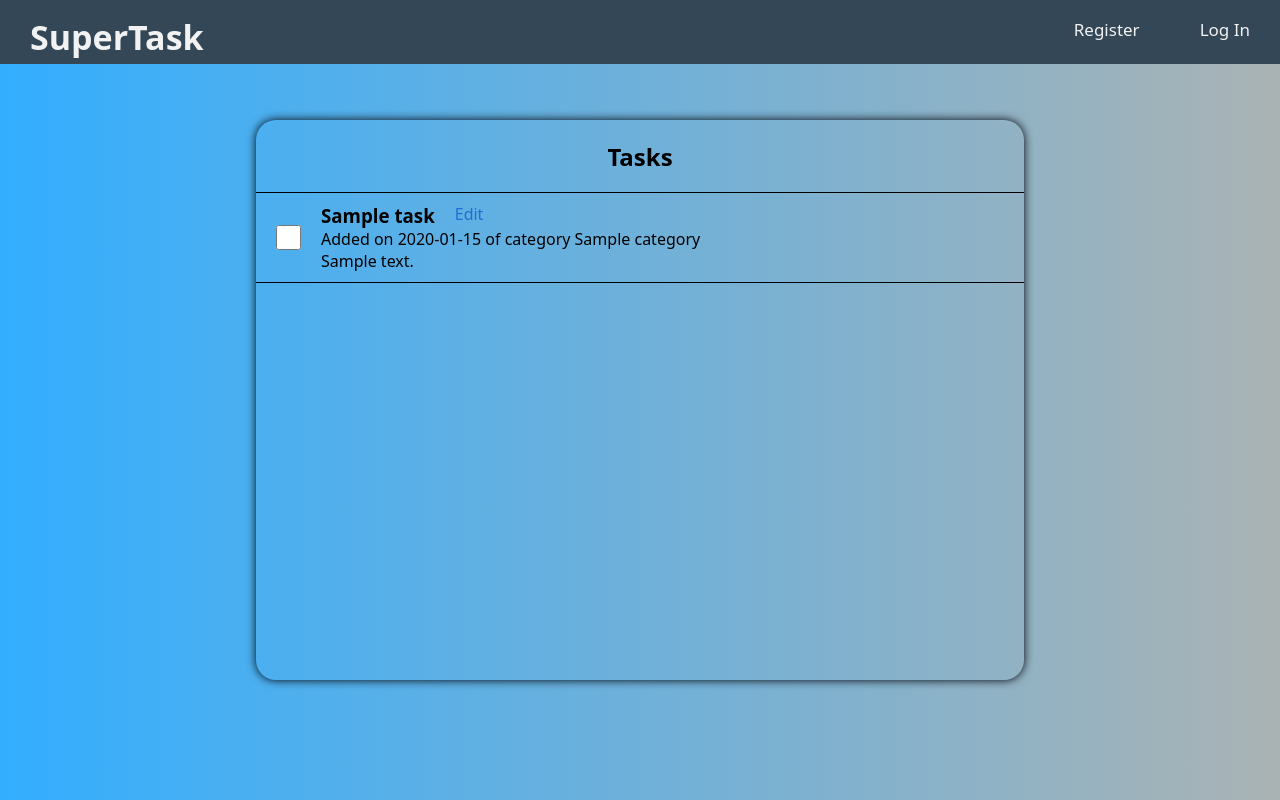
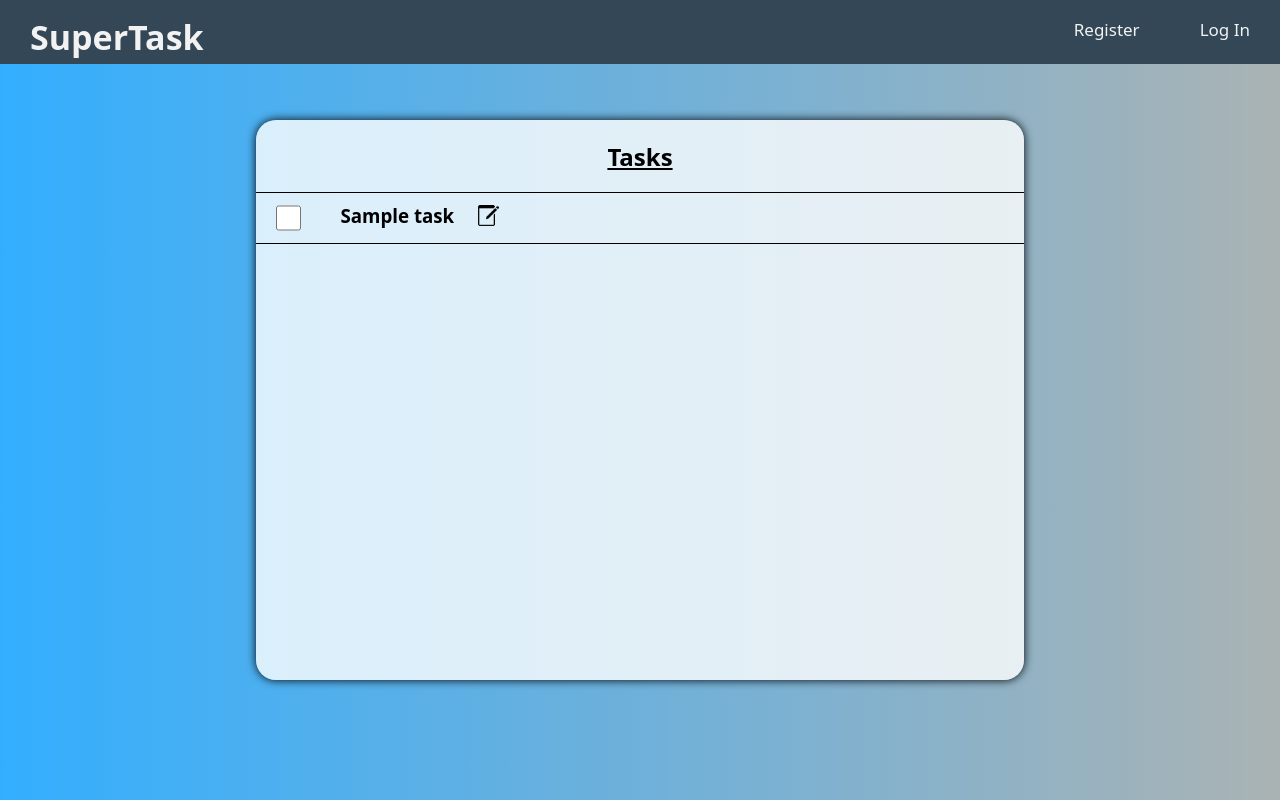
Before and after one commit to BISHALTWR/todo, a Flask app: template flaskr/templates/task/index.html in a window 1280 px wide. Run offline with Flask 3, Linux system fonts and the light colour scheme; the template is opened without the code that fills it: most values are stand-ins (such as "Sample title", 1, 10 or a date in 2020).

Commit message:
Minor UI changes

```diff
--- a/flaskr/static/style.css
+++ b/flaskr/static/style.css
@@ -221,11 +221,11 @@ img.icon {
 }
 
 /*Project Title*/
-.nav a.cce_full {
+.nav a#cce_full {
     height:inherit;
     border-radius: 20px;
 }
-.nav a.cce_short {
+.nav a#cce_short {
     height:inherit;
     float: left;
     display: none;
@@ -233,8 +233,8 @@ img.icon {
 
 /*Resposniveness*/
 @media screen and (max-width: 700px){
-    .nav a.cce_full {display: none;}
-    .nav a.cce_short {
+    .nav a#cce_full {display: none;}
+    .nav a#cce_short {
         float: left;
         display: block;
     }
--- a/flaskr/tasks.py
+++ b/flaskr/tasks.py
@@ -14,10 +14,10 @@ def index():
     db = get_db()
     tasks = db.execute(
         'SELECT t.id, t.created, t.title, t.body, t.category, t.completed FROM tasks t '
+        'JOIN user u ON t.user_id = u.id '
         'WHERE t.user_id = ? '
-        'JOIN user u ON t.user_id = u.id '
         'ORDER BY t.created ASC',
-        (g.user['id'])
+        (g.user['id'],)
     ).fetchall()
     return render_template('task/index.html', tasks=tasks)
 
--- a/flaskr/templates/base.html
+++ b/flaskr/templates/base.html
@@ -11,8 +11,8 @@
   </head>
   <body>
     <div class="nav" id="mynav">
-        <a href="#cce_full" class="cce_full"><h1>SuperTask</h1></a>
-        <a href="#cce_short" class="cce_short"><h1>To-Do</h1></a>
+        <a href="#" id="cce_full"><h1>SuperTask</h1></a>
+        <a href="#" id="cce_short"><h1>To-Do</h1></a>
         <ul class="navbar-list" style="float:right; display:flex; line-height: 4vh; list-style: none;">
           {% if g.user %}
             <li><span><a href="mailto: bishaltwr@gmail.com" style="color:white">Hello! {{ g.user['username'].title() }}</a></span></li>
@@ -23,7 +23,7 @@
           {% endif %}
         </ul>
     </div>
-    <section class="content">
+    <section class="content" style="background-color:rgba(255, 255, 255, 0.795);">
         {% block header %}{% endblock %}
         {% block content %}{% endblock %}
     </section>
--- a/flaskr/templates/task/index.html
+++ b/flaskr/templates/task/index.html
@@ -4,7 +4,7 @@
 
 {% block content %}
   <div style="margin-inline: auto; margin-block: 20px; width: fit-content;">
-    <h1>Tasks</h1>
+    <h1><u>Tasks</u></h1>
   </div>
   <script>
     function updateTask(id, completed) {
@@ -20,29 +20,44 @@
         var taskTitle = document.getElementById('task-title-' + id);
         if (completed) {
             taskTitle.style.textDecoration = 'line-through';
-            taskTitle.style.textDecorationColor = 'white';
+            taskTitle.style.textDecorationColor = 'teal';
             taskTitle.style.textDecorationThickness = '2px';
         } else {
             taskTitle.style.textDecoration = 'none';
         }
     });
     }
+
+    function toggleDetails(taskId) {
+      var detailsDiv = document.getElementById('task-details-' + taskId);
+      if (detailsDiv.style.display === 'none') {
+        detailsDiv.style.display = 'block';
+      } else {
+        detailsDiv.style.display = 'none';
+      }
+    }
     </script>
   {% for task in tasks %}
         <div class="task" style="outline:1px solid black; display: flex; flex-direction: row; padding-block: 10px;">
-      <input type="checkbox" class="custom-checkbox" {% if task['completed'] == 1 %}checked class="checked"{% endif %} style="margin-inline: 20px; width: 25px;"  onclick="updateTask(`{{task['id']}}`, this.checked)">
+          <input type="checkbox" class="custom-checkbox" {% if task['completed'] == 1 %}checked class="checked"{% endif %} style="margin-inline: 20px; width: 25px; cursor: pointer;"  onclick="updateTask(`{{task['id']}}`, this.checked)">
+          <div>
             <article>
               <header>
                 <div>
-            <div style="display: flex;">
-              <h1 id="task-title-{{task['id']}}" {% if task['completed'] %}style="text-decoration: line-through; text-decoration-color: white; text-decoration-thickness: 2px; margin-right: 20px;"{% endif %}>{{ task['title'] }}</h1>
-              <a class="action" style="margin-left: 20px;" href="{{ url_for('tasks.update', id=task['id']) }}">Edit</a>
+                  <div style="display: flex; align-items: center; cursor: pointer;">
+                    <h1 id="task-title-{{task['id']}}" {% if task['completed'] %}style="text-decoration: line-through; text-decoration-color: white; text-decoration-thickness: 2px; margin-right: 20px;"{% endif %} onclick="toggleDetails(`{{task['id']}}`)">&nbsp;&nbsp;&nbsp;&nbsp;{{ task['title'] }}&nbsp;&nbsp;&nbsp;&nbsp;</h1>
                   </div>
-            <div class="about">Added on {{ task['created'].strftime('%Y-%m-%d') }} of category {{task['category']}}</div>
+                  <div id="task-details-{{task['id']}}" style="display: none;">
+                    <div class="about">&nbsp;&nbsp;&nbsp;&nbsp;Added on: {{ task['created'].strftime('%Y-%m-%d') }}<br>&nbsp;&nbsp;&nbsp;&nbsp;Category: {{task['category']}}</div>
+                    <p class="body">&nbsp;&nbsp;&nbsp;&nbsp;Description: {{ task['body'] }}</p>
+                  </div>
                 </div>
               </header>
-        <p class="body">{{ task['body'] }}</p>
             </article>
+          </div>
+          <div>
+            <a class="action" style="margin-right: 20px;" href="{{ url_for('tasks.update', id=task['id']) }}"><img src="{{ url_for('static', filename='edit.png') }}" height="25px" alt="Edit-icon" title="Edit"></a>
+          </div>
         </div>
       {% if not loop.last %}
       <!-- <hr> -->
```
Also changed, not shown: flaskr/static/edit.png (added), flaskr/static/menu.png (added), instance/flaskr.sqlite. Lines whose indentation alone changed are shown as unchanged.
